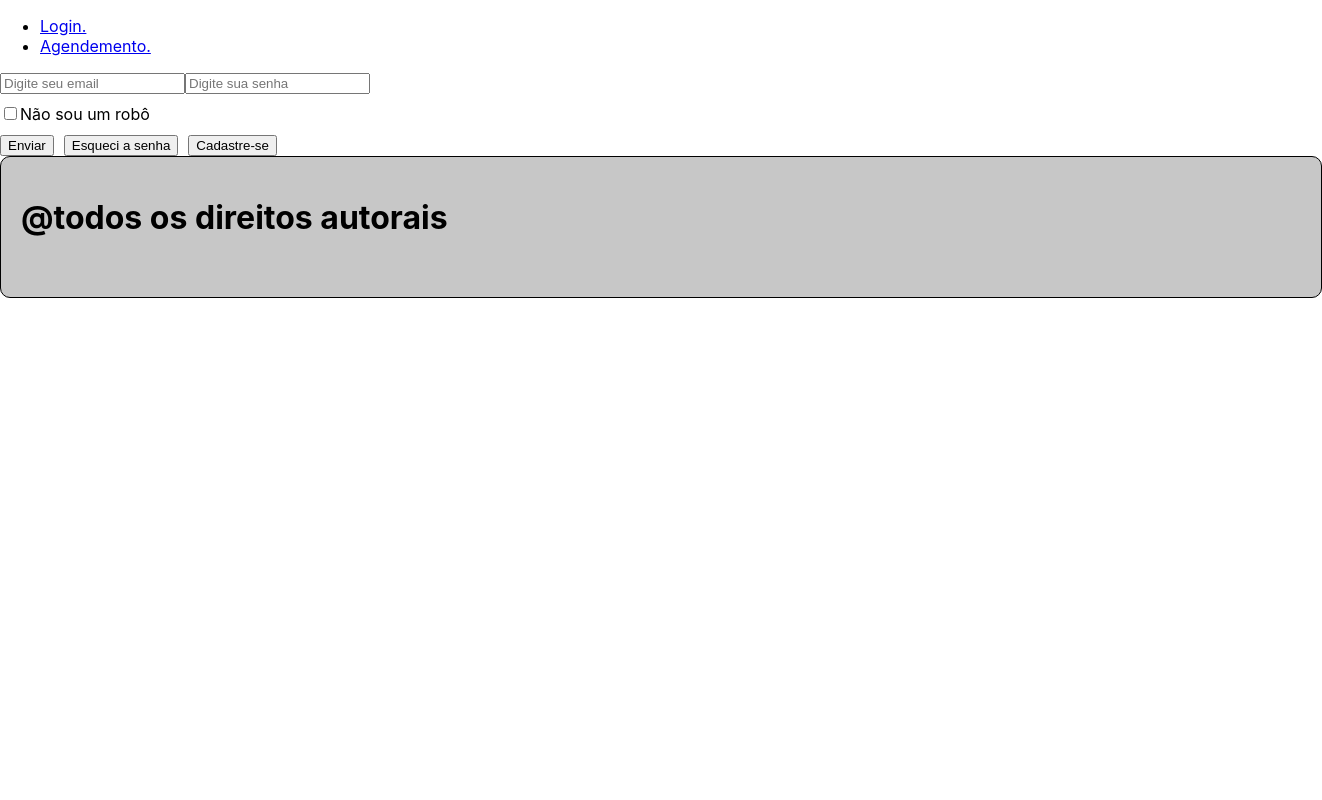
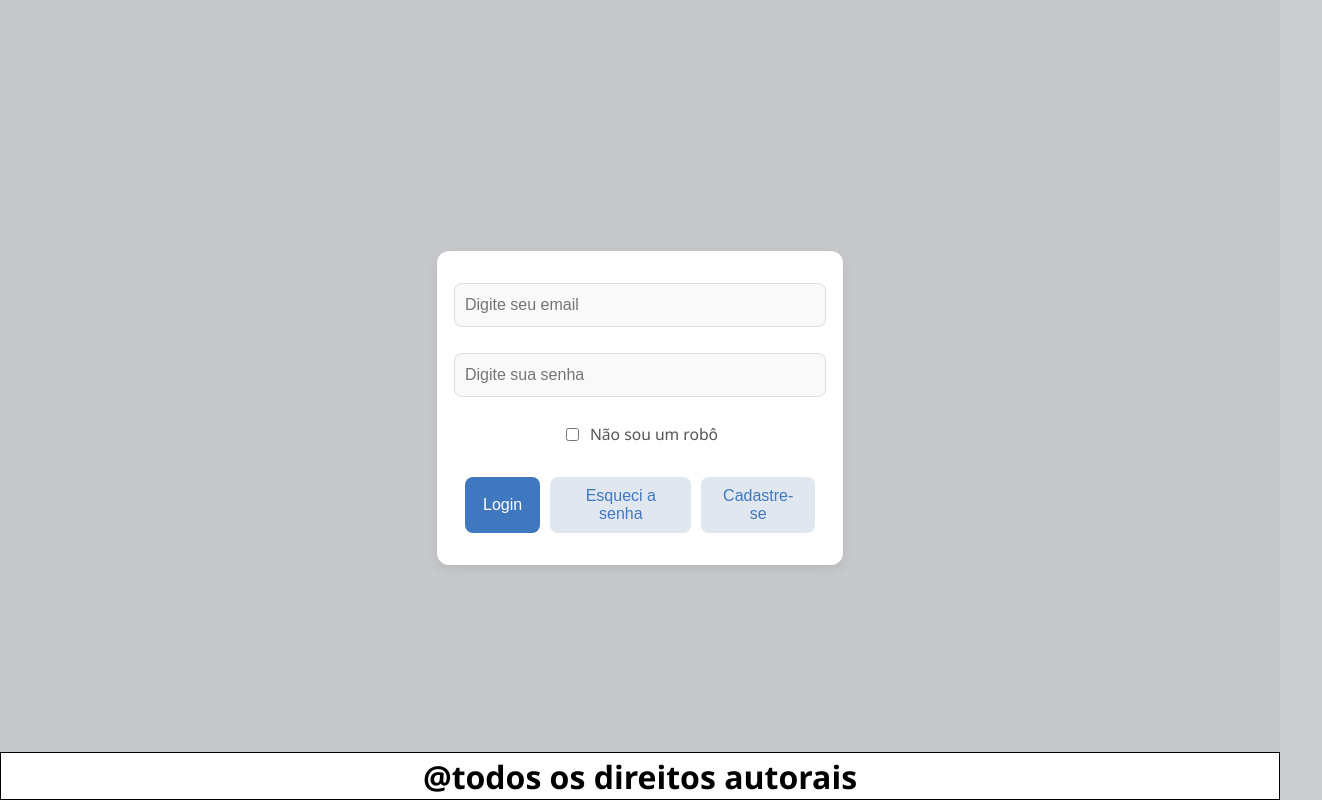
Before and after one commit to CS-PI-2025-umdiameformo/front-end, a React (Create React App) app: page /login in a window 1280 px wide. Shown: the whole page, 1322 px wide, since content can reach past the window. Built offline with nearby package versions, Linux system fonts and the light colour scheme.

Commit message:
style/ Diversas alterações visuais visando deixar a aparencia da pagina mas moderna e agradevel

```diff
--- a/src/App.css
+++ b/src/App.css
@@ -1,3 +1,12 @@
+html, body {
+  height: 100%;
+  margin: 0;
+  padding: 0;
+  overflow: hidden;
+  box-sizing: border-box;
+  background: #c7c8ccea;
+}
+
 .App {
   text-align: center;
 }
--- a/src/components/footer/footer.css
+++ b/src/components/footer/footer.css
@@ -1,8 +1,16 @@
 .footer {
-  background-color: rgb(199, 199, 199);
-  height: 100px;
+  background-color: #fff;
+  height: 48px;
   border: 1px solid rgb(0, 0, 0);
-  border-radius: 10px;
   width: 100%;
-  padding: 20px;
+  padding: 0 16px;
+  position: fixed;
+  left: 0;
+  right: 0;
+  bottom: 0;
+  box-sizing: border-box;
+  z-index: 100;
+  display: flex;
+  align-items: center;
+  justify-content: center;
 }
--- a/src/components/header/header.jsx
+++ b/src/components/header/header.jsx
@@ -5,8 +5,7 @@ const Header = (params) => {
   const { nome, idade } = params;
   return (
     <ul>
-      <li><a href="/loginUsuario">Login.</a></li>
-      <li><a href="/agendamento">Agendemento.</a></li>
+
 
     </ul>
   );
--- a/src/pages/loginUsuario/loginUsuario.css
+++ b/src/pages/loginUsuario/loginUsuario.css
@@ -1,8 +1,86 @@
+body {
+  font-family: 'Segoe UI', Arial, sans-serif;
+  min-height: 100vh;
+  margin: 0;
+  display: flex;
+  align-items: center;
+  justify-content: center;
+  background: #c7c8ccea;
+}
+
 .formulario {
+  background: #fff;
+  padding: 32px 28px;
+  border-radius: 12px;
+  box-shadow: 0 4px 12px rgba(0,0,0,0.08);
   display: flex;
   flex-direction: column;
   align-items: center;
+  min-width: 320px;
+  max-width: 350px;
+  margin: auto;
+  gap: 18px;
+}
+
+.formulario input[type="email"],
+.formulario input[type="password"] {
+  width: 100%;
+  padding: 12px 10px;
+  border: 1px solid #dcdde1;
+  border-radius: 8px;
+  font-size: 1rem;
+  background: #f9f9f9;
+  transition: border 0.2s, background 0.2s, box-shadow 0.2s;
+  margin-bottom: 8px;
+}
+
+.formulario input[type="email"]:focus,
+.formulario input[type="password"]:focus {
+  border: 2px solid #4078c0;
+  outline: none;
+  background: #fff;
+}
+
+.formulario label {
+  font-size: 0.98rem;
+  color: #555;
+  cursor: pointer;
+  display: flex;
+  align-items: center;
+  gap: 8px;
+}
+
+.formulario button {
+  padding: 10px 18px;
+  border: none;
+  border-radius: 8px;
+  background: #4078c0;
+  color: #fff;
+  font-size: 1rem;
+  cursor: pointer;
+  margin-top: 6px;
+  transition: background 0.2s, color 0.2s;
+}
+
+.formulario button[type="button"] {
+  background: #e1e7ef;
+  color: #4078c0;
+  margin-left: 0;
+}
+
+.formulario button:hover {
+  background: #305a8c;
+}
+
+.formulario button[type="button"]:hover {
+  background: #d6deeb;
+  transition: background 0.2s;
+}
+
+.formulario-botoes {
+  display: flex;
+  gap: 10px;
+  width: 100%;
   justify-content: center;
-  width: 100%;
-  height: 100vh;
+  margin-top: 8px;
 }
--- a/src/pages/loginUsuario/loginUsuario.jsx
+++ b/src/pages/loginUsuario/loginUsuario.jsx
@@ -20,22 +20,18 @@ function LoginUsuario() {
   };
 
   return (
-    <form onSubmit={envioLogin}>
+    <form className="formulario" onSubmit={envioLogin}>
       <input
         type="email"
         placeholder="Digite seu email"
-        onChange={(event) => {
-          setEmail(event.target.value);
-        }}
+        onChange={(event) => setEmail(event.target.value)}
       />
       <input
         type="password"
         placeholder="Digite sua senha"
-        onChange={(event) => {
-          setSenha(event.target.value);
-        }}
+        onChange={(event) => setSenha(event.target.value)}
       />
-      <label style={{ display: "block", margin: "10px 0" }}>
+      <label>
         <input
           type="checkbox"
           checked={naoSouRobo}
@@ -43,21 +39,25 @@ function LoginUsuario() {
         />
         Não sou um robô
       </label>
-      <button type="submit">Enviar</button>
+      <div className="formulario-botoes">
+        <button type="submit">Login</button>
         <button
           type="button"
-        style={{ marginLeft: "10px" }}
-        onClick={() => alert("Função de recuperação de senha ainda não implementada.")}
+          onClick={() =>
+            alert("Função de recuperação de senha ainda não implementada.")
+          }
         >
           Esqueci a senha
         </button>
         <button
           type="button"
-        style={{ marginLeft: "10px" }}
-        onClick={() => alert("Função de cadastro ainda não implementada.")}
+          onClick={() =>
+            alert("Função de cadastro ainda não implementada.")
+          }
         >
           Cadastre-se
         </button>
+      </div>
     </form>
   );
 }
```
Lines whose indentation alone changed are shown as unchanged.
